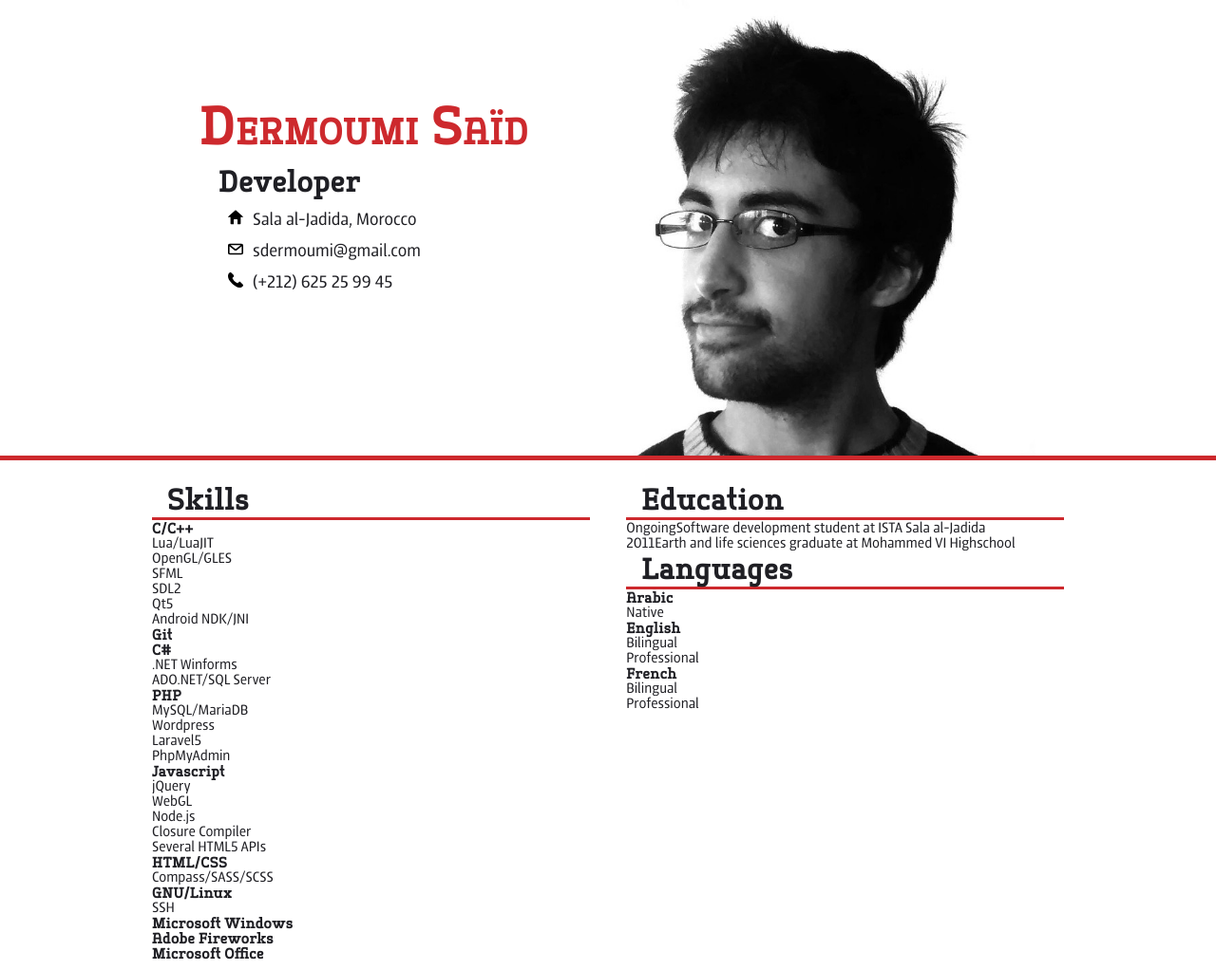
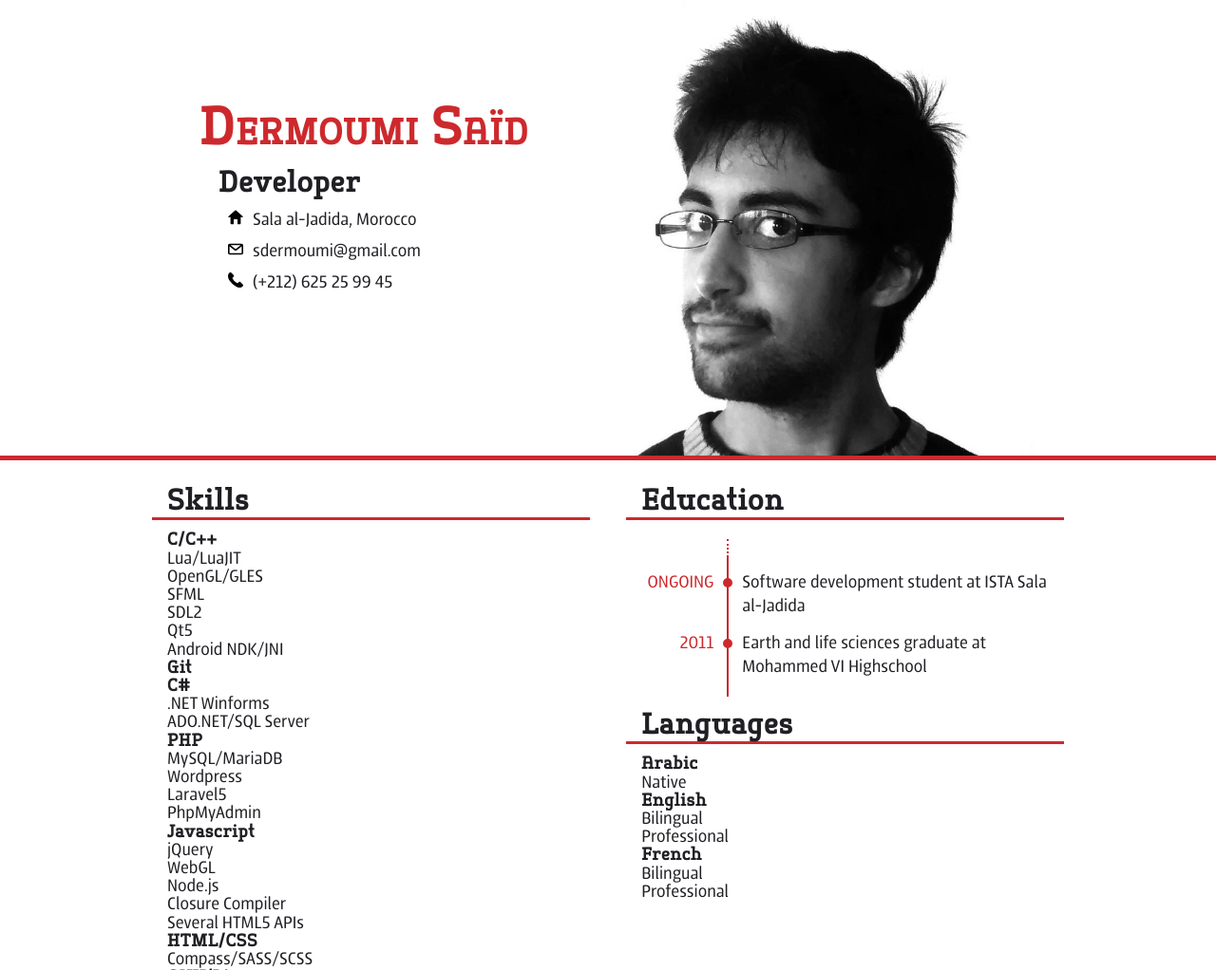
Before and after one commit to dermoumi/dermoumi.github.io, a plain HTML site: page resume/index.html in a window 1280 px wide. Shown: the top 1022 px of the page at 95% size. Drawn offline with Linux system fonts and the light colour scheme.

Commit message:
Styled Education section

```diff
--- a/resume/index.html
+++ b/resume/index.html
@@ -30,7 +30,7 @@
             <div class="row">
                 <section id="skills" class="one-half column">
                     <h2>Skills</h2>
-                    <ul class="masonry item-list">
+                    <ul class="item-list">
                         <li class="item cpp proficiency-90">
                             <h3><span>C/C++</span></h3>
                             <ul class="tools">
@@ -107,7 +107,7 @@
                 </section>
                 <section id="languages" class="one-half column">
                     <h2>Languages</h2>
-                    <ul class="masonry item-list">
+                    <ul class="item-list">
                         <li class="item arabic proficiency-90">
                             <div class="content">
                                 <h3>Arabic</h3>
--- a/resume/sass/style.sass
+++ b/resume/sass/style.sass
@@ -107,8 +107,59 @@ h1, h2, h3
         &.tel::before
             background-position: 0    16px
 
-section
-    h2
-        font-size: 2em
-        padding: 3px 16px
-        border-bottom: 3px solid $col2
+section h2
+    font-size: 2em
+    padding: 3px 16px
+    margin-bottom: 10px
+    border-bottom: 3px solid $col2
+
+.item-list
+    padding: 0 16px
+    font-size: 1.2em
+    margin-bottom: 1.5em
+
+#education
+    .item-list
+        margin-top: 2em
+        position: relative
+        height: auto
+        padding: 0
+    .item-list::before
+        content: " "
+        display: block
+        width: 20%
+        height: 1em
+        padding-right: 14px
+        border-right: 2px dotted $col2
+        margin-top: -1em
+    .item-list::after
+        content: " "
+        display: block
+        position: absolute
+        top: 1em
+        left: 0
+        width: 20%
+        height: 100%
+        padding-right: 14px
+        border-right: 2px solid $col2
+    .item
+        position: relative
+        margin: 14px 0
+        line-height: 1.3em
+    .years
+        text-transform: uppercase
+        color: $col2
+        position: absolute
+        right: 80%
+    .what
+        padding-left: 30px
+        display: block
+        margin-left: 20%
+    .years::after
+        +border-radius(100%, 100%)
+        content: " "
+        display: inline-block
+        background: $col2
+        width: 10px
+        height: 10px
+        margin: 0 -20px 0 10px
```
Also changed, not shown: resume/stylesheets/style.css.
